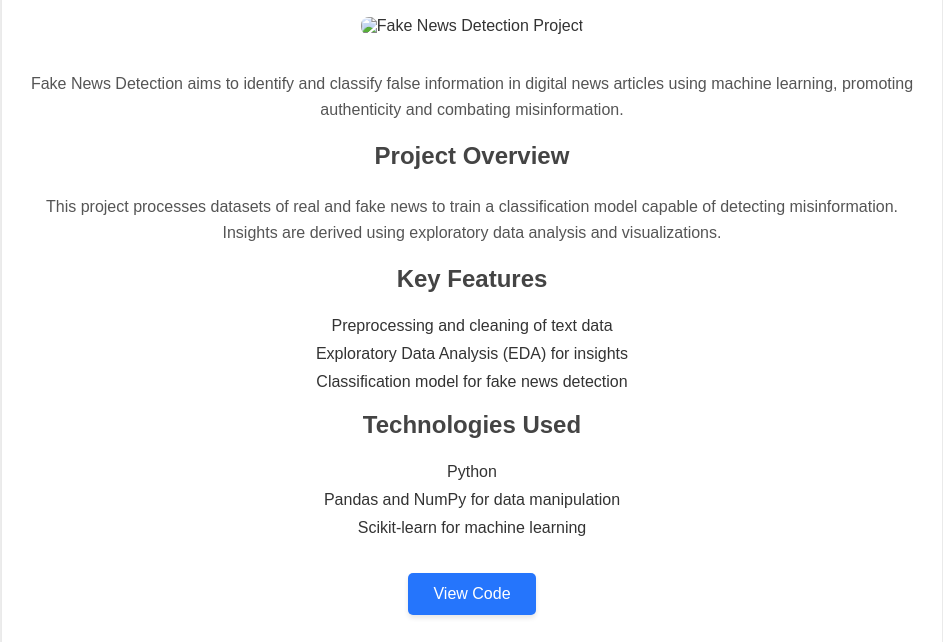
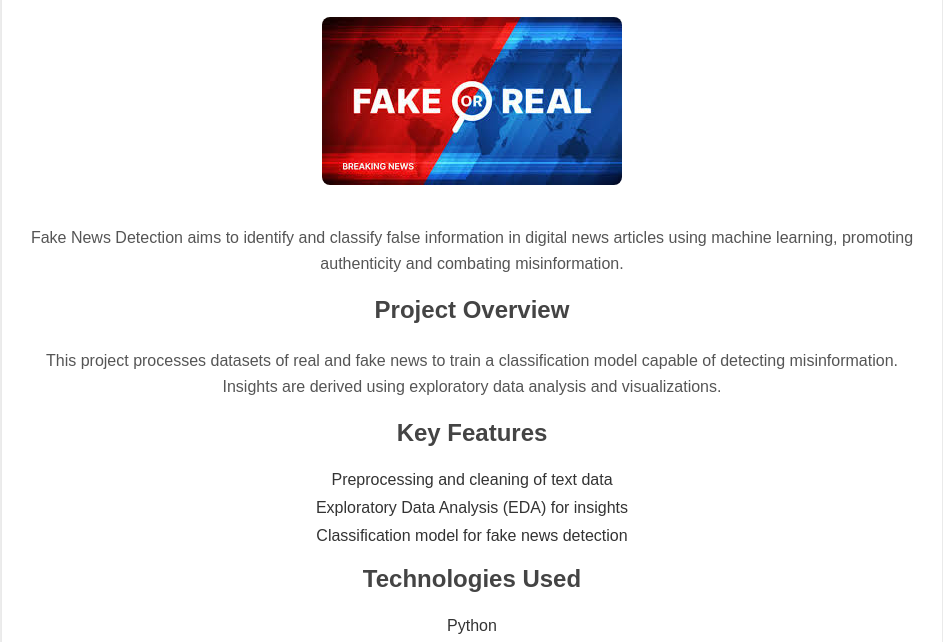
Before and after one commit to Mohsin-Irfan/Data-Science-Portfolio, a plain HTML site: page project15.html in a window 1280 px wide. Shown: the part 109-751 px from the top of the page, without its empty margins (168-1111 px from the left). Drawn offline with Linux system fonts and the light colour scheme.

Commit message:
Update project15.html

```diff
--- a/project15.html
+++ b/project15.html
@@ -107,7 +107,7 @@
         <h1>Fake News Detection - Misinformation Insights</h1>
 
         <!-- Header Image -->
-        <img src="images/projects/fake_news.png" alt="Fake News Detection Project" class="header-image">
+        <img src="images/projects/fake_news.jpg" alt="Fake News Detection Project" class="header-image">
 
         <p>Fake News Detection aims to identify and classify false information in digital news articles using machine learning, promoting authenticity and combating misinformation.</p>
 
```
